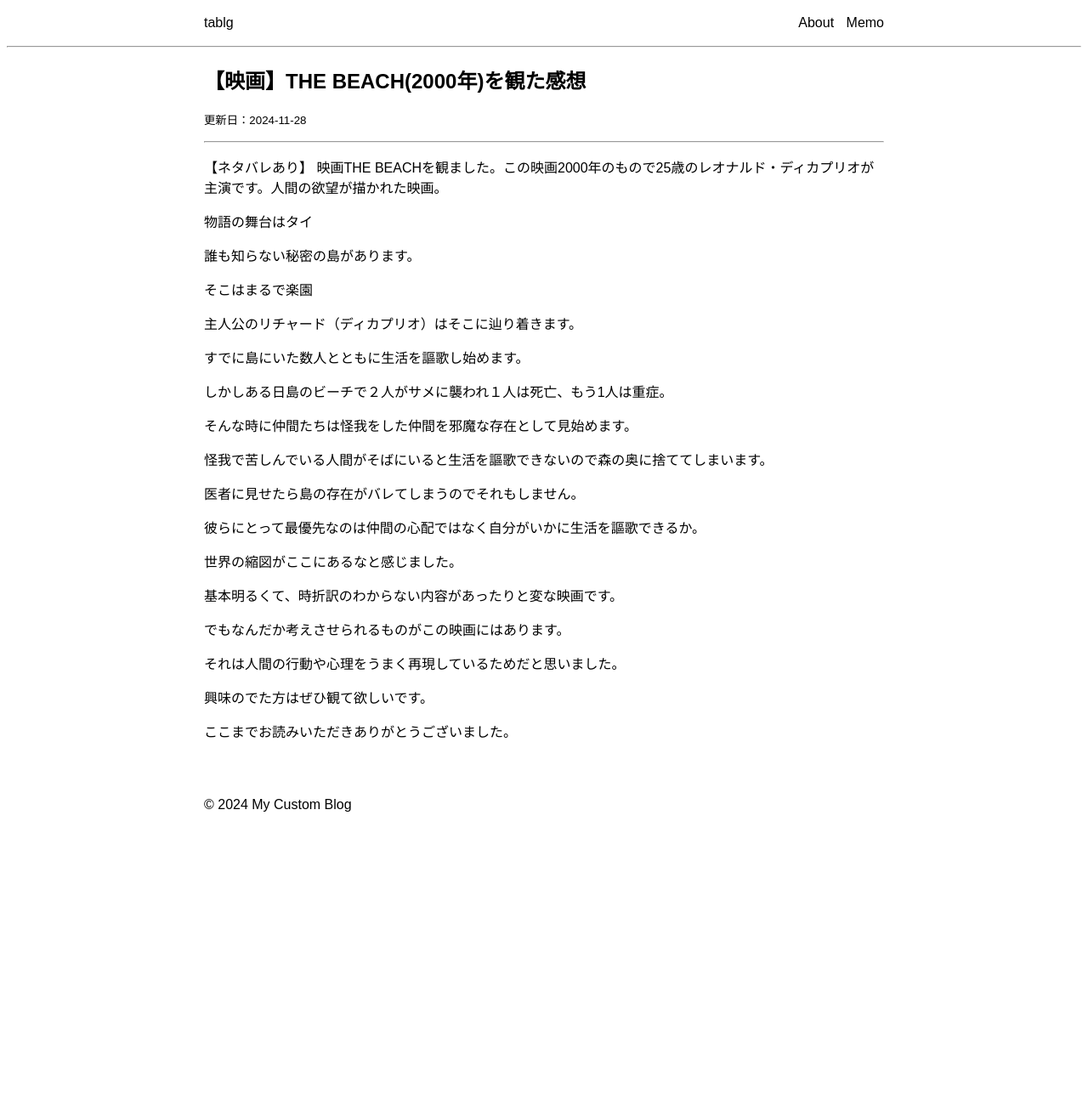
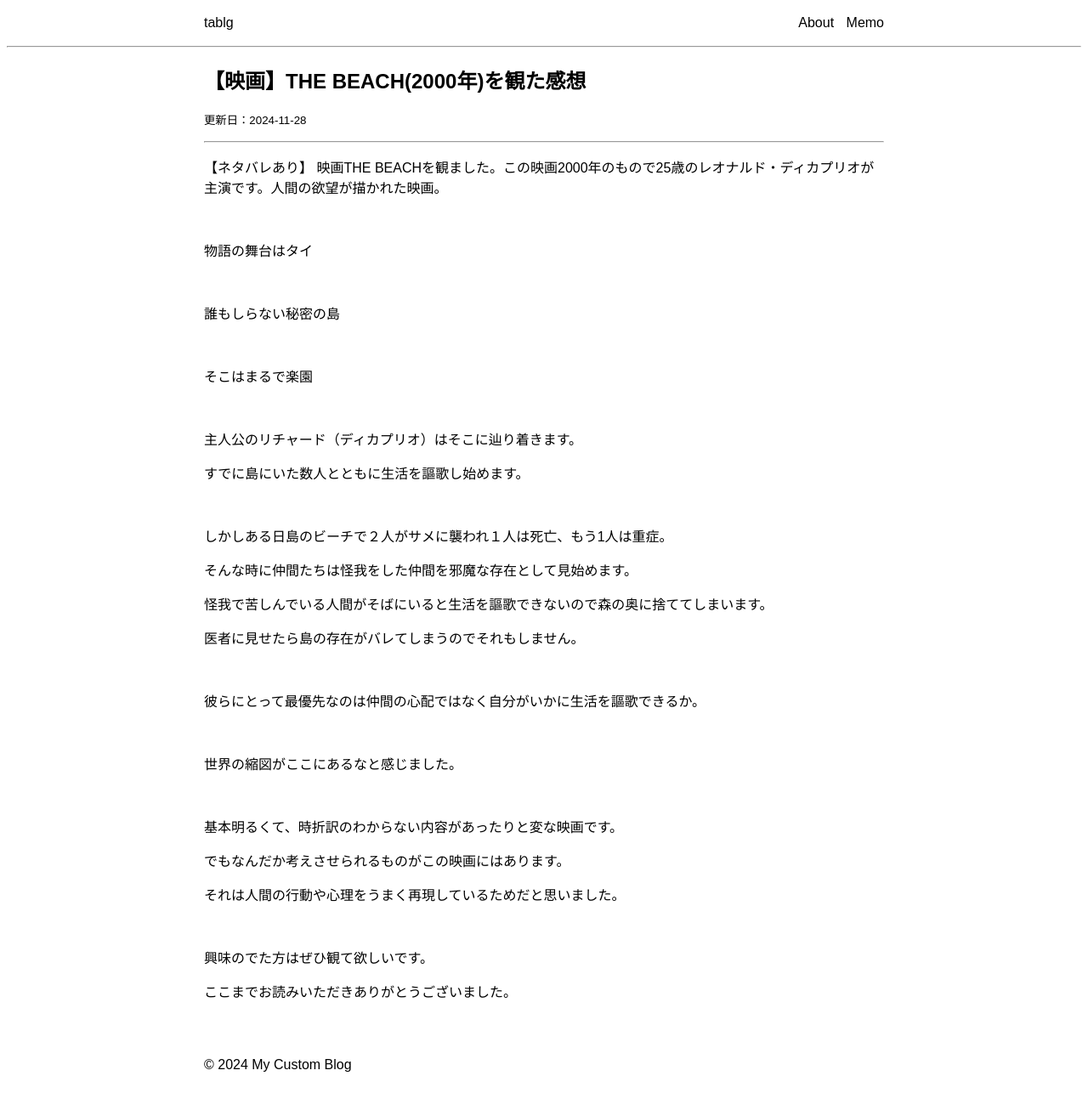
Before and after one commit to taka012345/tablg, a Jekyll site: the page built from _posts/2024-11-29-thebeach.md, in a window 1280 px wide. Shown: the whole page at 85% size. Built offline with Jekyll 4.4.1, drawn with Linux system fonts in a browser that asks for light colours; before the commit the page ends 980 px from its top, so only the background shows below that.

Commit message:
Add files via upload

```diff
--- a/_posts/2024-11-29-thebeach.md
+++ b/_posts/2024-11-29-thebeach.md
@@ -8,15 +8,25 @@ categories: jekyll update
 【ネタバレあり】
 映画THE BEACHを観ました。この映画2000年のもので25歳のレオナルド・ディカプリオが主演です。人間の欲望が描かれた映画。
 
+<br>
+
 物語の舞台はタイ
 
-誰も知らない秘密の島があります。
+<br>
+
+誰もしらない秘密の島
+
+<br>
 
 そこはまるで楽園
+
+<br>
 
 主人公のリチャード（ディカプリオ）はそこに辿り着きます。
 
 すでに島にいた数人とともに生活を謳歌し始めます。
+
+<br>
 
 しかしある日島のビーチで２人がサメに襲われ１人は死亡、もう1人は重症。
 
@@ -26,9 +36,15 @@ categories: jekyll update
 
 医者に見せたら島の存在がバレてしまうのでそれもしません。
 
+<br>
+
 彼らにとって最優先なのは仲間の心配ではなく自分がいかに生活を謳歌できるか。
 
+<br>
+
 世界の縮図がここにあるなと感じました。
+
+<br>
 
 基本明るくて、時折訳のわからない内容があったりと変な映画です。
 
@@ -36,6 +52,8 @@ categories: jekyll update
 
 それは人間の行動や心理をうまく再現しているためだと思いました。
 
+<br>
+
 興味のでた方はぜひ観て欲しいです。
 
 ここまでお読みいただきありがとうございました。
```
